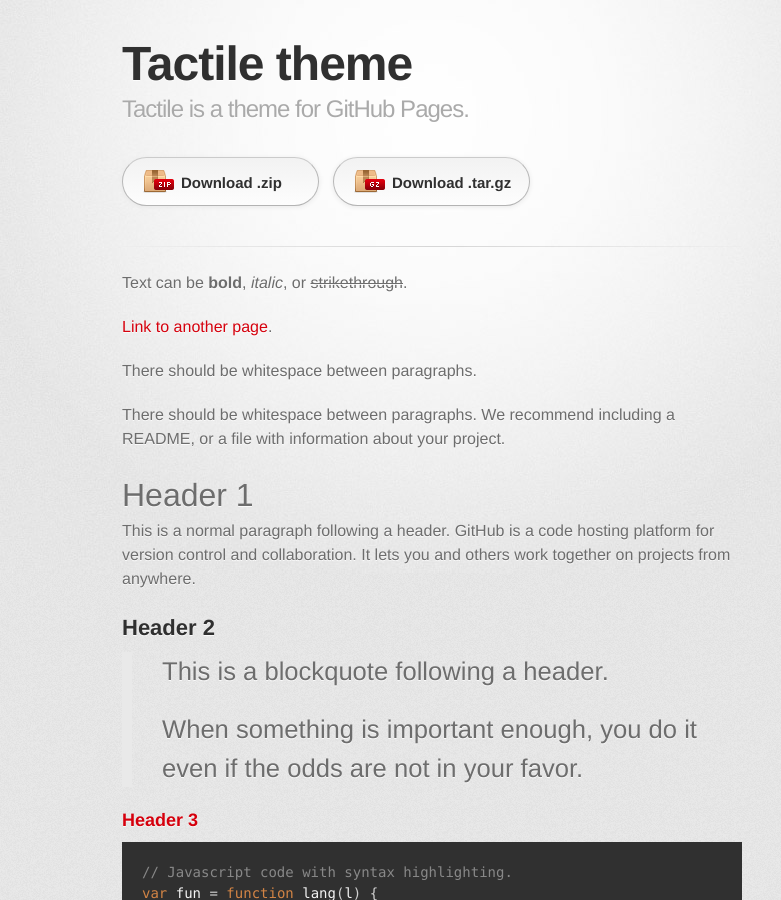
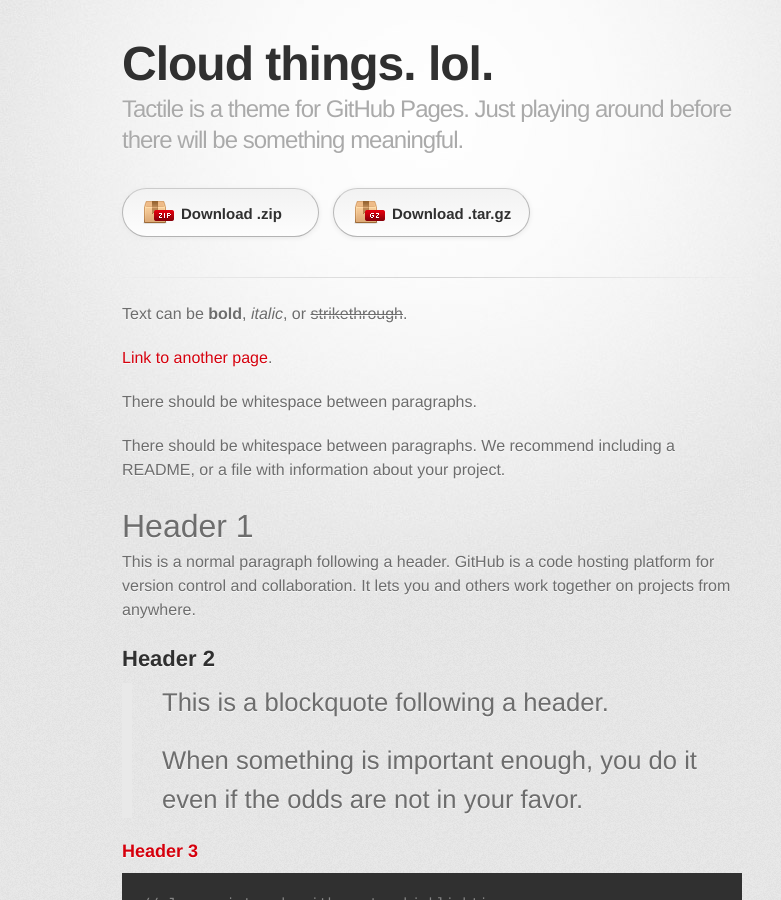
Before and after one commit to gwynbleide/cloud, a Jekyll site: the page built from index_original.md, in a window 1280 px wide and 900 px high. Shown: the whole window, without its empty margins (208-989 px from the left). Built offline with Jekyll 4.4.1, drawn with Linux system fonts in a browser that asks for light colours; some web fonts are replaced; some of the changed text lies outside the part shown.

Commit message:
edit title

```diff
--- a/_config.yml
+++ b/_config.yml
@@ -1,5 +1,5 @@
-title: Tactile theme
-description: Tactile is a theme for GitHub Pages.
+title: Cloud things. lol.
+description: Tactile is a theme for GitHub Pages. Just playing around before there will be something meaningful.
 show_downloads: true
 google_analytics:
-theme: jekyll-theme-tactile
+  theme: jekyll-theme-tactile
```
